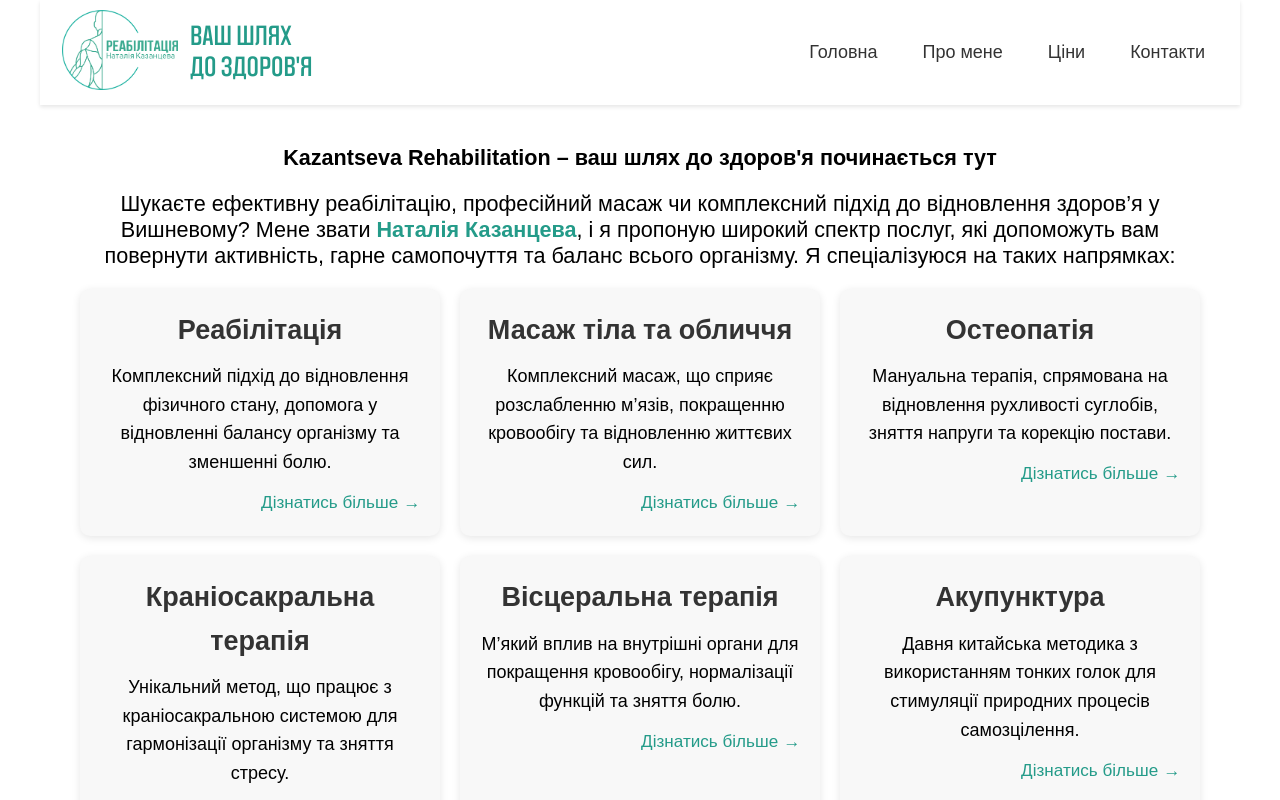
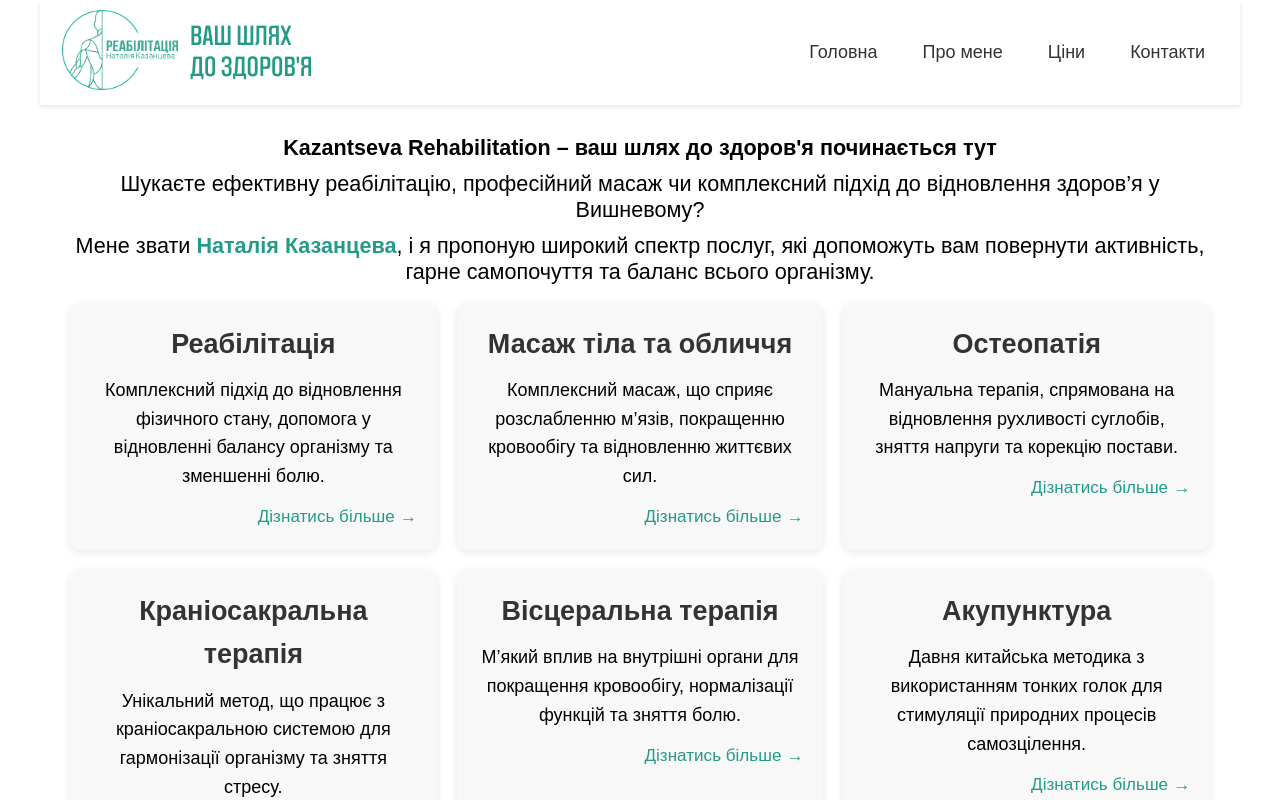
Before and after one commit to RicConey/kazantseva-rehab, a Next.js app: page / in a window 1280 px wide. Shown: the top 800 px of the page. Built offline with nearby package versions, Linux system fonts and the light colour scheme.

Commit message:
Изменение текста и его формата на главной

```diff
--- a/app/ServicePage.module.css
+++ b/app/ServicePage.module.css
@@ -1,13 +1,13 @@
 /* app/ServicePage.module.css */
 .section {
-    padding: 20px;
+    padding: 10px 10px 20px 10px; /* верхний отступ уменьшен до 10px */
     line-height: 1.6;
 }
 
 .intro {
     text-align: center;
     font-size: 1.2rem;
-    margin-bottom: 20px;
+    margin-bottom: 10px;
     line-height: 1.2;
     overflow-wrap: break-word;
     word-wrap: break-word;
--- a/app/page.js
+++ b/app/page.js
@@ -75,11 +75,14 @@ export default function HomePage() {
                 Kazantseva Rehabilitation – ваш шлях до здоров'я починається тут
             </h1>
             <p className={styles.intro}>
-                Шукаєте ефективну реабілітацію, професійний масаж чи комплексний підхід до відновлення здоров’я у Вишневому? Мене звати{" "}
+                Шукаєте ефективну реабілітацію, професійний масаж чи комплексний підхід до відновлення здоров’я у Вишневому?
+            </p>
+            <p className={styles.intro}>
+                Мене звати{" "}
                 <Link href="/about" passHref legacyBehavior>
                     <a className={styles.highlight}>Наталія Казанцева</a>
                 </Link>
-                , і я пропоную широкий спектр послуг, які допоможуть вам повернути активність, гарне самопочуття та баланс всього організму. Я спеціалізуюся на таких напрямках:
+                , і я пропоную широкий спектр послуг, які допоможуть вам повернути активність, гарне самопочуття та баланс всього організму.
             </p>
             <ul className={styles.servicesGrid}>
                 {services.map((service) => (
--- a/app/prices/Prices.module.css
+++ b/app/prices/Prices.module.css
@@ -1,7 +1,7 @@
 .container {
     max-width: 100%;
-    margin: 10px auto;
-    padding: 10px;
+    margin: 5px auto;
+    padding: 5px;
 }
 
 /* Контейнер для кнопки "Назад" */
```
